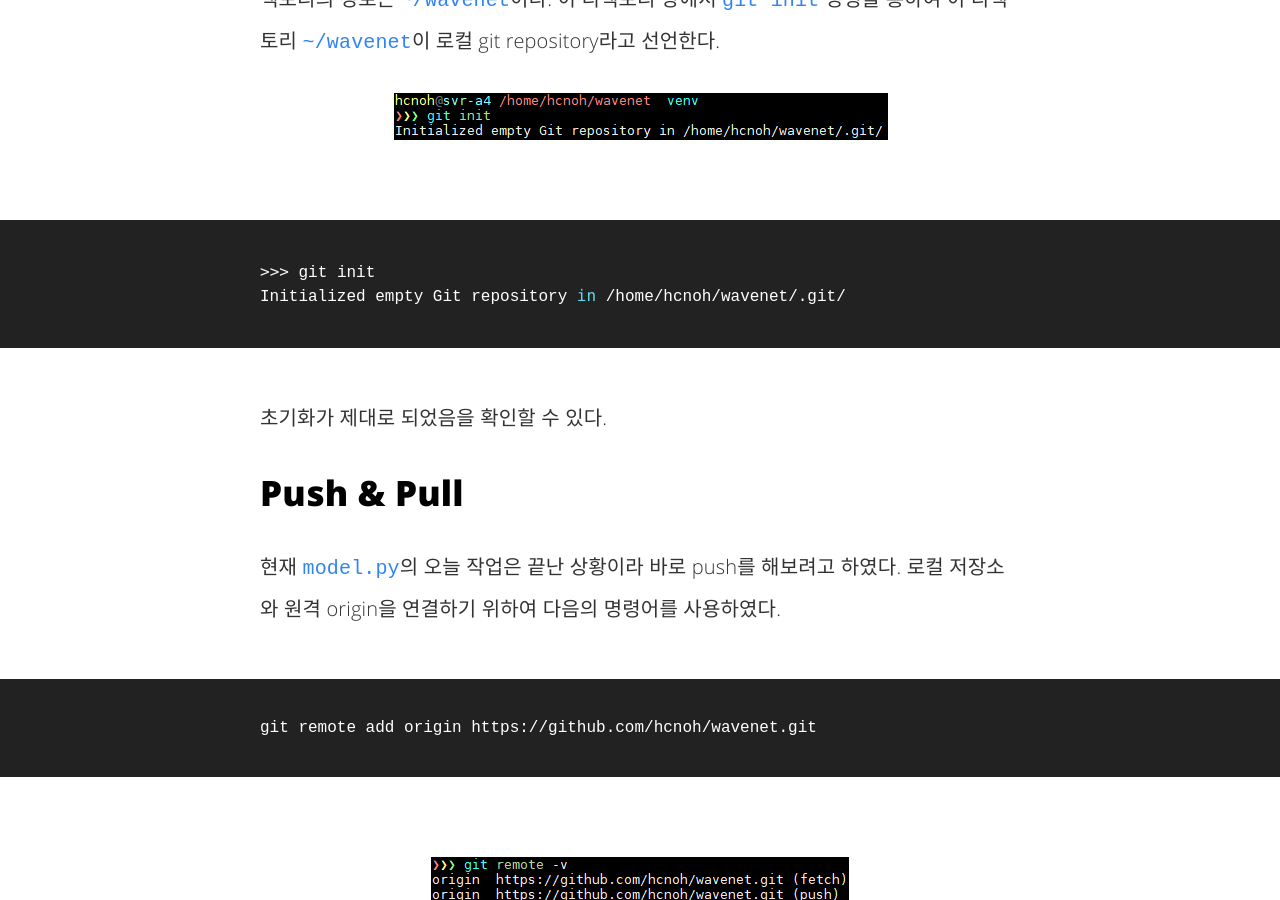
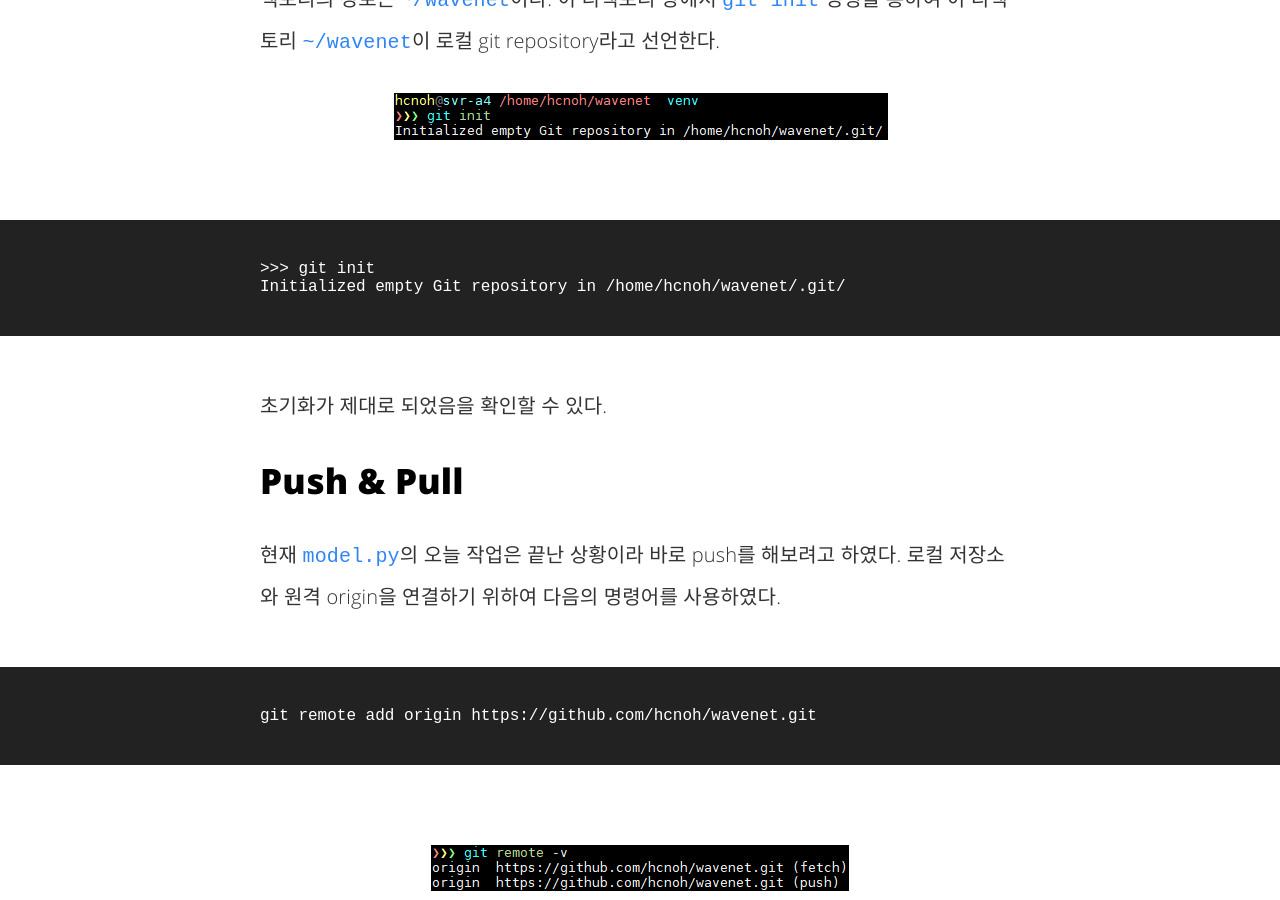
Before and after one commit to hcnoh/blog-prev, a Jekyll site: the page built from _posts/2018-08-18-git-first-time.md, in a window 1280 px wide and 900 px high, scrolled down 1893 px. Built offline with Jekyll 4.4.1, drawn with Linux system fonts in a browser that asks for light colours; comment, search, counter and statistics services are not loaded.

Commit message:
Update 2018-08-18-git-first-time.md

```diff
--- a/_posts/2018-08-18-git-first-time.md
+++ b/_posts/2018-08-18-git-first-time.md
@@ -28,7 +28,7 @@ git config user.name "hcnoh"
 그 다음으로는 먼저 GitHub 상에서 `wavenet`이라는 이름으로 repo를 하나 만들어 준다. 이 이름은 현재 작업중인 프로젝트의 디렉토리 이름과 같다는 점을 확인하자.
 현재 작업중인 디렉토리의 경로는 `~/wavenet`이다. 이 디렉토리 상에서 `git init` 명령을 통하여 이 디렉토리 `~/wavenet`이 로컬 git repository라고 선언한다.
 ![image](/assets/img/2018-08-18-git-first-time/01.png)
-{% highlight bash %}
+{% highlight rua %}
 >>> git init
 Initialized empty Git repository in /home/hcnoh/wavenet/.git/
 {% endhighlight %}
```
